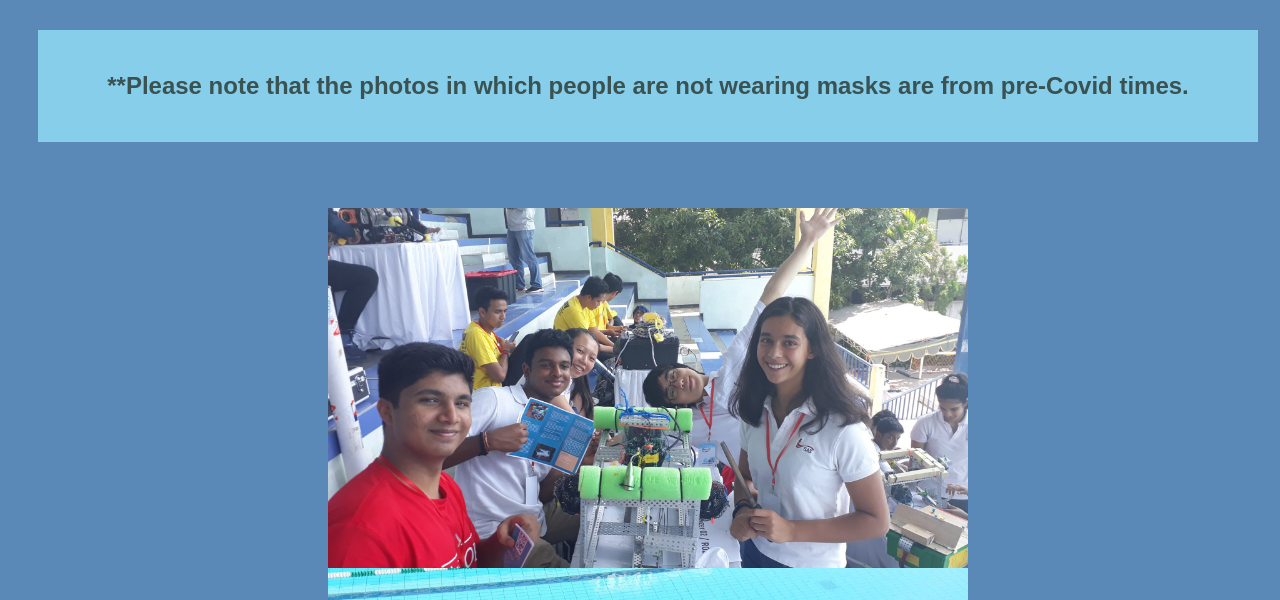
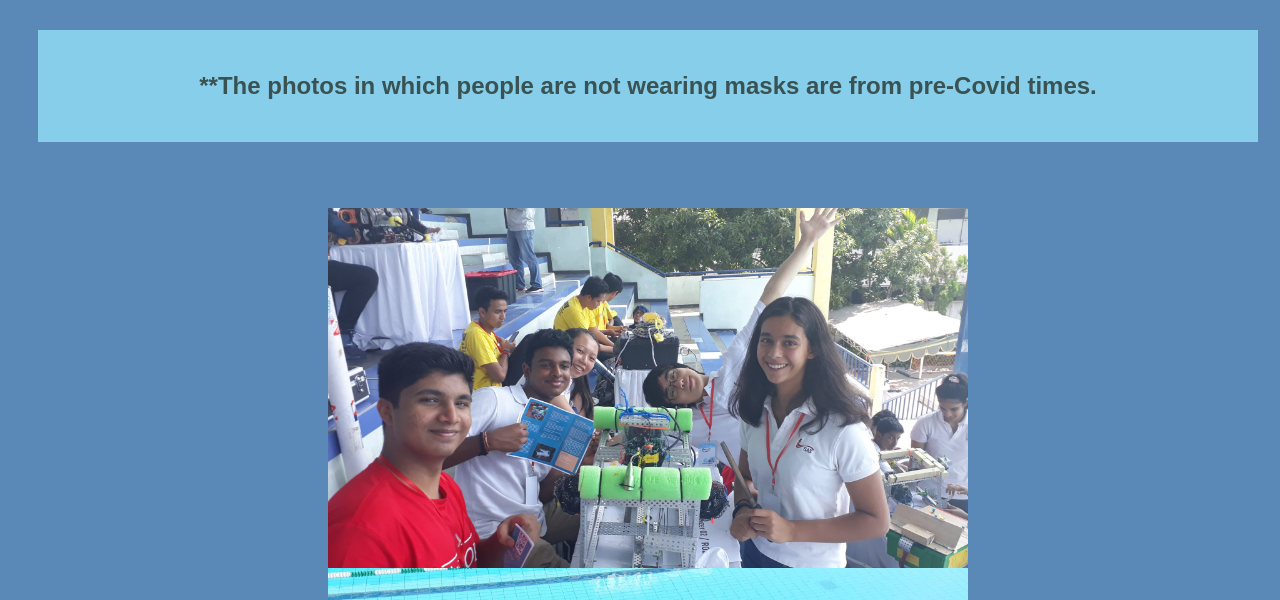
Before and after one commit to sasmatewebsite1/sasmatewebsite1.github.io, a plain HTML site: page gallery.html in a window 1280 px wide. Shown: the part 208-808 px from the top of the page. Drawn offline with Linux system fonts and the light colour scheme.

Commit message:
Update gallery.html

```diff
--- a/gallery.html
+++ b/gallery.html
@@ -15,7 +15,7 @@
                 <h1>The Gallery</h1>
         </div>
             <div class = "paragraph">
-                    <h4>**Please note that the photos in which people are not wearing masks are from pre-Covid times.</h4>
+                    <h4>**The photos in which people are not wearing masks are from pre-Covid times.</h4>
             </div>
         <br>
         <br>
```
